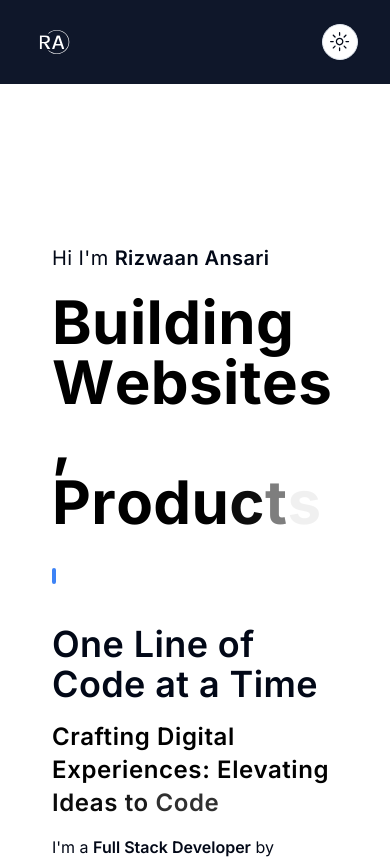
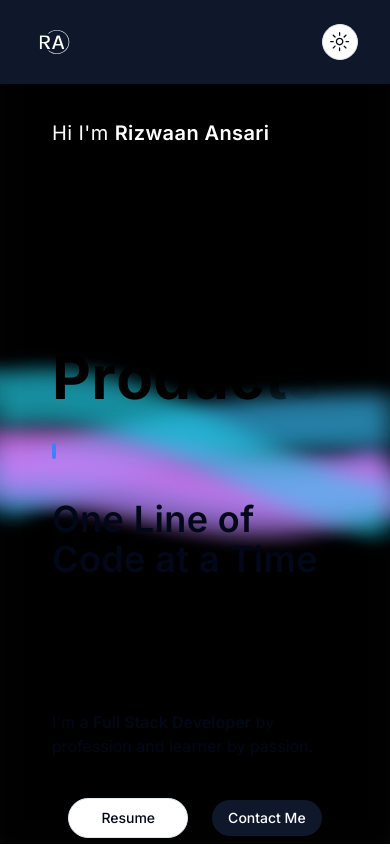
Before and after one commit to RizWaaN3024/next-js-practice-project-2, a Next.js app: page / in a window 390 px wide. Shown: the top 859 px of the page. Built offline with nearby package versions, Linux system fonts and the light colour scheme.

Commit message:
Added Wavy Background

```diff
--- a/app/page.tsx
+++ b/app/page.tsx
@@ -1,14 +1,17 @@
 import Hero from "@/components/Hero";
 import { MyGallery } from "@/components/MyGallery";
-import SocialIcons from "@/components/SocialIcons";
-import { BackgroundGradientAnimation } from "@/components/ui/BackgroundGradientAnimation";
-import Image from "next/image";
+import { WavyBackground } from "@/components/ui/WavyBackground";
+import { useTheme } from "next-themes";
 
 export default function Home() {
+
   return (
     <main>
       {/* <BackgroundGradientAnimation className="max-w-7xl w-full mx-auto">  */}
+      <WavyBackground>
       <Hero />
+      </WavyBackground>
+
       {/* </BackgroundGradientAnimation> */}
       <div className="max-w-7xl w-full mx-auto">
         <MyGallery />
--- a/components/Header.tsx
+++ b/components/Header.tsx
@@ -22,7 +22,7 @@ const Header = () => {
         return ()=> window.removeEventListener('scroll', handleScroll);
     })
   return (
-    <header className={`${header ? 'py-4 bg-white shadow-lg dark:bg-accent' : 'py-6 dark:bg-transparent'} sticky z-30 top-0 transition-all dark:bg-none bg-secondary-foreground`}>
+    <header className={`${header ? 'py-4 bg-primary shadow-lg dark:bg-accent' : 'py-6 dark:bg-transparent'} sticky z-30 top-0 transition-all dark:bg-none bg-secondary-foreground`}>
       <div className='container mx-auto'>
         <div className='flex justify-between items-center'>
             <Link href={"/"}>
--- a/components/Hero.tsx
+++ b/components/Hero.tsx
@@ -22,9 +22,9 @@ const Hero = () => {
   return (
     <section className='container relative'>
 
-      <div className='px-5 md:px-0 md:flex flex-col items-center justify-center tracking-wide pt-40'>
-      <h1 className='text-xl'>Hi I&apos;m <span className='font-semibold dark:text-purple-300'>Rizwaan Ansari</span> </h1>
-        <TypewriterEffect words={words} className='pt-5'/>
+      <div className='px-5 md:px-0 md:flex flex-col items-center justify-center tracking-wide pt-25'>
+      <h1 className='text-xl text-white dark:text-primary'>Hi I&apos;m <span className='font-semibold dark:text-purple-300'>Rizwaan Ansari</span> </h1>
+        <TypewriterEffect words={words} className='pt-5 text-white'/>
           <h1 className='pt-8 md:pt-2 text-4xl'>
           <span className='dark:text-purple-300 font-semibold'>One Line of Code at a Time</span></h1>
       </div>
@@ -37,7 +37,7 @@ const Hero = () => {
         <Button variant='outline' size='lg' className='rounded-full hover:bg-primary hover:text-white dark:hover:bg-secondary'>Resume</Button>
         <Button variant='secondary' className='bg-primary text-white hover:text-primary dark:bg-secondary  dark:text-primary'>Contact Me</Button>
       </div>
-      <SocialIcons className={`mt-5`}/>
+      <SocialIcons className={`mt-5 dark:text-primary text-white`}/>
       <div className='hidden md:flex absolute left-2/4 bottom-44 xl:-bottom-28 animate-bounce'>
         <RiArrowDownSLine className='text-3xl text-primary' />
       </div>
--- /dev/null
+++ b/components/ui/WavyBackground.tsx
@@ -0,0 +1,132 @@
+"use client";
+import { cn } from "@/utils/cn";
+import React, { useEffect, useRef, useState } from "react";
+import { createNoise3D } from "simplex-noise";
+
+export const WavyBackground = ({
+  children,
+  className,
+  containerClassName,
+  colors,
+  waveWidth,
+  backgroundFill,
+  blur = 10,
+  speed = "fast",
+  waveOpacity = 0.5,
+  ...props
+}: {
+  children?: any;
+  className?: string;
+  containerClassName?: string;
+  colors?: string[];
+  waveWidth?: number;
+  backgroundFill?: string;
+  blur?: number;
+  speed?: "slow" | "fast";
+  waveOpacity?: number;
+  [key: string]: any;
+}) => {
+  const noise = createNoise3D();
+  let w: number,
+    h: number,
+    nt: number,
+    i: number,
+    x: number,
+    ctx: any,
+    canvas: any;
+  const canvasRef = useRef<HTMLCanvasElement>(null);
+  const getSpeed = () => {
+    switch (speed) {
+      case "slow":
+        return 0.001;
+      case "fast":
+        return 0.002;
+      default:
+        return 0.001;
+    }
+  };
+
+  const init = () => {
+    canvas = canvasRef.current;
+    ctx = canvas.getContext("2d");
+    w = ctx.canvas.width = window.innerWidth;
+    h = ctx.canvas.height = window.innerHeight;
+    ctx.filter = `blur(${blur}px)`;
+    nt = 0;
+    window.onresize = function () {
+      w = ctx.canvas.width = window.innerWidth;
+      h = ctx.canvas.height = window.innerHeight;
+      ctx.filter = `blur(${blur}px)`;
+    };
+    render();
+  };
+
+  const waveColors = colors ?? [
+    "#38bdf8",
+    "#818cf8",
+    "#c084fc",
+    "#e879f9",
+    "#22d3ee",
+  ];
+  const drawWave = (n: number) => {
+    nt += getSpeed();
+    for (i = 0; i < n; i++) {
+      ctx.beginPath();
+      ctx.lineWidth = waveWidth || 50;
+      ctx.strokeStyle = waveColors[i % waveColors.length];
+      for (x = 0; x < w; x += 5) {
+        var y = noise(x / 800, 0.3 * i, nt) * 100;
+        ctx.lineTo(x, y + h * 0.5); // adjust for height, currently at 50% of the container
+      }
+      ctx.stroke();
+      ctx.closePath();
+    }
+  };
+
+  let animationId: number;
+  const render = () => {
+    ctx.fillStyle = backgroundFill || "black";
+    ctx.globalAlpha = waveOpacity || 0.5;
+    ctx.fillRect(0, 0, w, h);
+    drawWave(5);
+    animationId = requestAnimationFrame(render);
+  };
+
+  useEffect(() => {
+    init();
+    return () => {
+      cancelAnimationFrame(animationId);
+    };
+  }, []);
+
+  const [isSafari, setIsSafari] = useState(false);
+  useEffect(() => {
+    // I'm sorry but i have got to support it on safari.
+    setIsSafari(
+      typeof window !== "undefined" &&
+        navigator.userAgent.includes("Safari") &&
+        !navigator.userAgent.includes("Chrome")
+    );
+  }, []);
+
+  return (
+    <div
+      className={cn(
+        "h-screen flex flex-col items-center justify-center",
+        containerClassName
+      )}
+    >
+      <canvas
+        className="absolute inset-0 z-0 w-screen max-w-[100%]"
+        ref={canvasRef}
+        id="canvas"
+        style={{
+          ...(isSafari ? { filter: `blur(${blur}px)` } : {}),
+        }}
+      ></canvas>
+      <div className={cn("relative z-10", className)} {...props}>
+        {children}
+      </div>
+    </div>
+  );
+};
--- a/package.json
+++ b/package.json
@@ -15,7 +15,7 @@
     "@react-three/fiber": "^8.16.6",
     "class-variance-authority": "^0.7.0",
     "clsx": "^2.1.1",
-    "framer-motion": "^11.2.6",
+    "framer-motion": "^11.2.9",
     "gsap": "^3.12.5",
     "lucide-react": "^0.379.0",
     "next": "14.2.3",
@@ -26,6 +26,7 @@
     "react-element-to-jsx-string": "^15.0.0",
     "react-icons": "^5.2.1",
     "scroll-lock": "^2.1.5",
+    "simplex-noise": "^4.0.1",
     "swiper": "^11.1.3",
     "tailwind-merge": "^2.3.0",
     "tailwindcss-animate": "^1.0.7",
```
Also changed, not shown: 1 other file (tests, documents, lock files or other folders).
